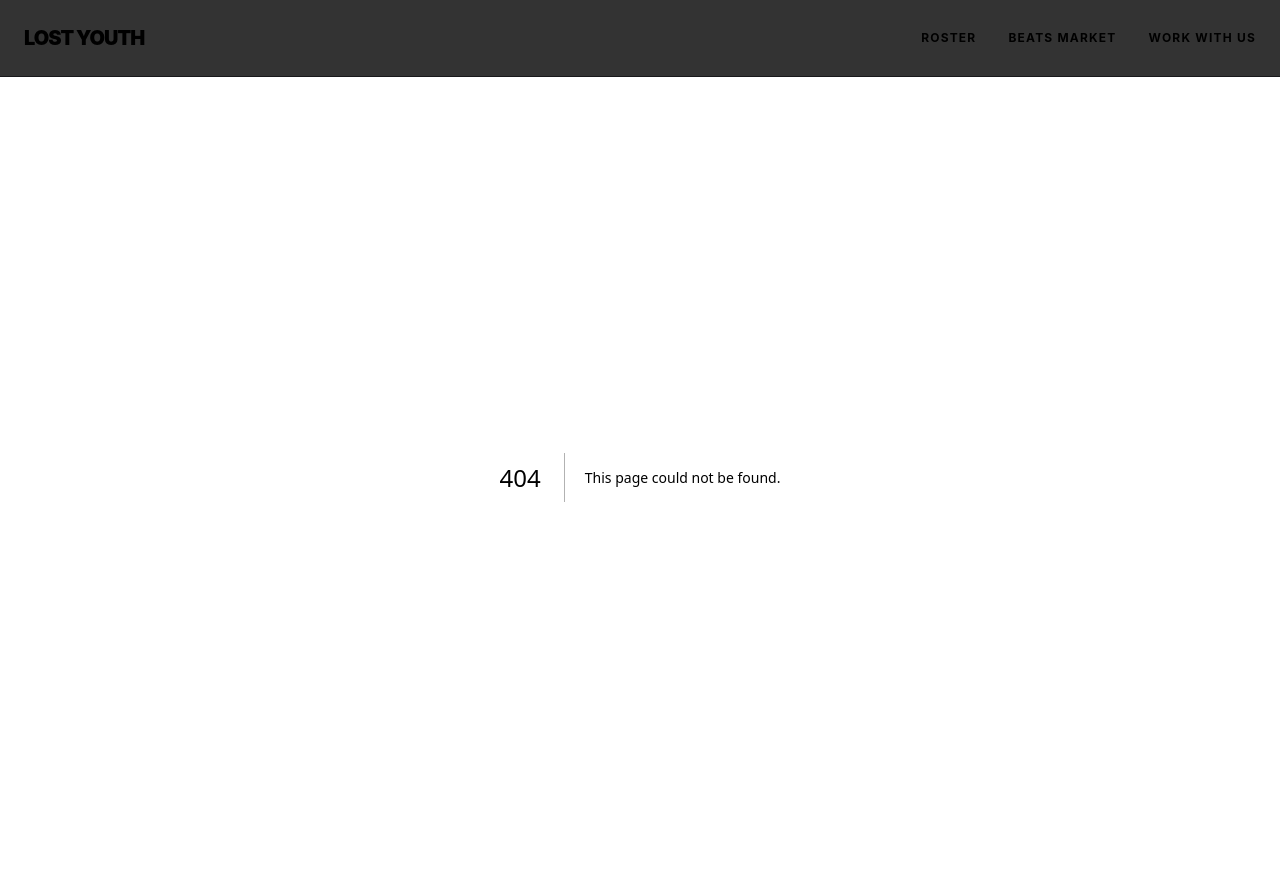
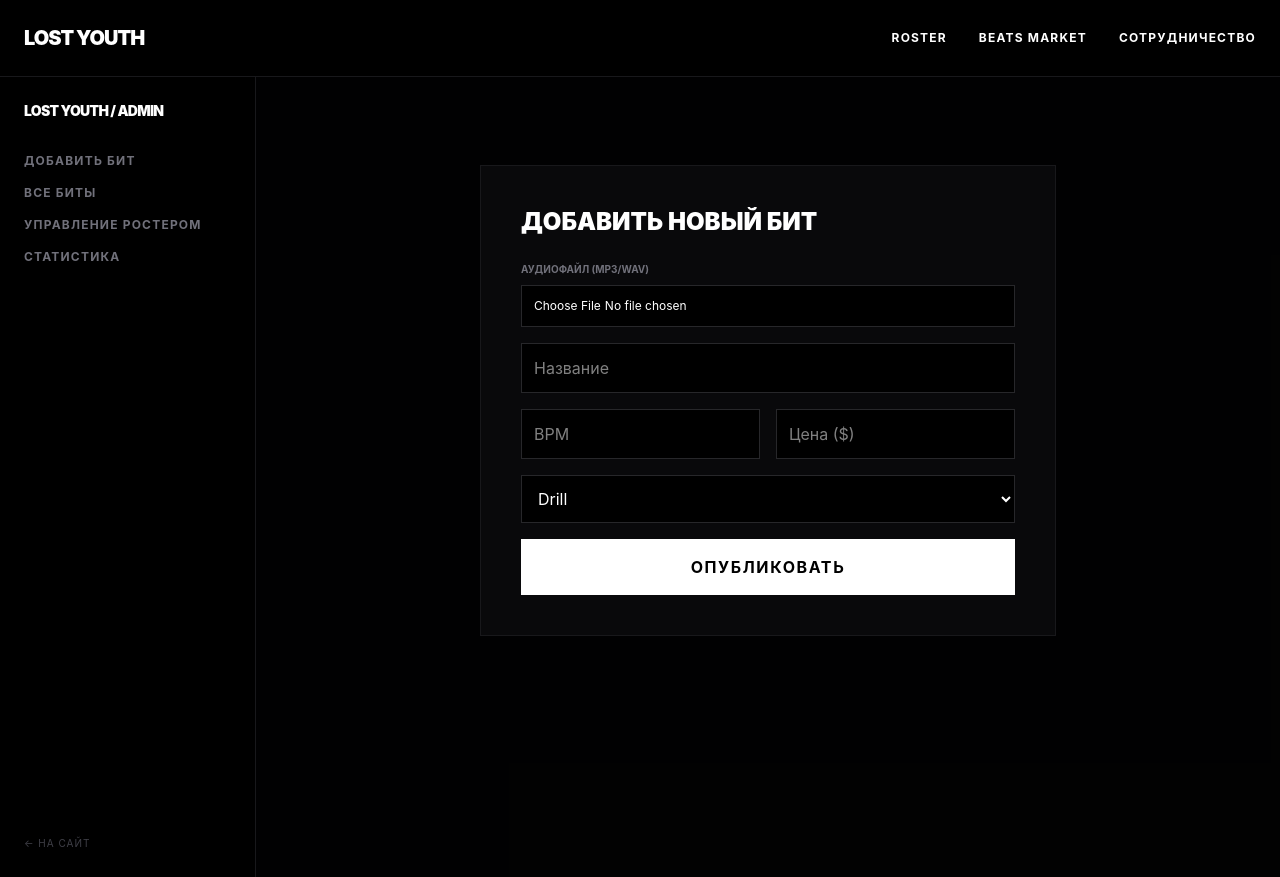
Before and after one commit to BeautifulBabe-MTM/lost-youth-label, a Next.js app: page /admin/upload in a window 1280 px wide. Before the commit this address had no page. Built offline with nearby package versions, Linux system fonts and the light colour scheme.

Commit message:
test build

```diff
--- /dev/null
+++ b/app/admin/layout.tsx
@@ -0,0 +1,40 @@
+import Link from 'next/link';
+
+export default function AdminLayout({ children }: { children: React.ReactNode }) {
+  return (
+    <div className="flex min-h-screen bg-black">
+      {/* Боковая панель админа */}
+      <aside className="w-64 border-r border-zinc-900 p-6 flex flex-col gap-8">
+        <div className="text-sm font-black tracking-tighter text-white uppercase">
+          Lost Youth / Admin
+        </div>
+
+        <nav className="flex flex-col gap-4 text-xs font-bold uppercase tracking-widest text-zinc-500">
+          <Link href="/admin/upload" className="hover:text-white transition">
+            Добавить бит
+          </Link>
+          <Link href="/admin/beats" className="hover:text-white transition">
+            Все биты
+          </Link>
+          <Link href="/admin/roster" className="hover:text-white transition">
+            Управление ростером
+          </Link>
+          <Link href="/admin/stats" className="hover:text-white transition">
+            Статистика
+          </Link>
+        </nav>
+
+        <div className="mt-auto">
+          <Link href="/" className="text-[10px] text-zinc-700 hover:text-zinc-400 uppercase tracking-widest">
+            ← На сайт
+          </Link>
+        </div>
+      </aside>
+
+      {/* Основной контент страницы (например, форма загрузки) */}
+      <main className="flex-1 p-12 bg-zinc-950/20">
+        {children}
+      </main>
+    </div>
+  );
+}
--- /dev/null
+++ b/app/admin/upload/page.tsx
@@ -0,0 +1,102 @@
+"use client";
+import { useState, useRef } from "react";
+
+export default function UploadBeatPage() {
+  const [formData, setFormData] = useState({
+    title: "",
+    genre: "Drill",
+    bpm: "",
+    price: "",
+  });
+
+  const fileInputRef = useRef<HTMLInputElement>(null);
+  const [uploading, setUploading] = useState(false);
+
+  const handleSubmit = async (e: React.FormEvent) => {
+    e.preventDefault();
+    if (!fileInputRef.current?.files?.[0]) return alert("Выбери файл!");
+
+    setUploading(true);
+    try {
+      const file = fileInputRef.current.files[0];
+
+      // 1. Грузим файл в Vercel Blob
+      const response = await fetch(`/api/upload?filename=${file.name}`, {
+        method: 'POST',
+        body: file,
+      });
+      const newBlob = await response.json();
+
+      // 2. Отправляем данные в нашу БД с полученным URL
+      const res = await fetch("/api/beats", {
+        method: "POST",
+        body: JSON.stringify({
+          ...formData,
+          audioUrl: newBlob.url, // Ссылка из облака
+          authorId: "твой-id-из-бд"
+        }),
+      });
+
+      if (res.ok) alert("Бит успешно опубликован в LOST YOUTH!");
+    } catch (error) {
+      console.error(error);
+      alert("Ошибка загрузки");
+    } finally {
+      setUploading(false);
+    }
+  };
+
+  return (
+    <div className="max-w-xl mx-auto p-10 bg-zinc-950 border border-zinc-900 mt-10">
+      <h2 className="text-2xl font-black uppercase mb-6">Добавить новый бит</h2>
+      <form onSubmit={handleSubmit} className="flex flex-col gap-4 text-white">
+
+        {/* Поле для выбора файла */}
+        <div className="flex flex-col gap-2">
+          <label className="text-[10px] uppercase text-zinc-500 font-bold">Аудиофайл (MP3/WAV)</label>
+          <input
+            type="file"
+            ref={fileInputRef}
+            accept="audio/*"
+            className="bg-black border border-zinc-800 p-3 text-xs"
+          />
+        </div>
+
+        <input
+          className="bg-black border border-zinc-800 p-3"
+          placeholder="Название"
+          onChange={(e) => setFormData({...formData, title: e.target.value})}
+        />
+
+        <div className="grid grid-cols-2 gap-4">
+          <input
+            className="bg-black border border-zinc-800 p-3"
+            placeholder="BPM"
+            onChange={(e) => setFormData({...formData, bpm: e.target.value})}
+          />
+          <input
+            className="bg-black border border-zinc-800 p-3"
+            placeholder="Цена ($)"
+            onChange={(e) => setFormData({...formData, price: e.target.value})}
+          />
+        </div>
+
+        <select
+          className="bg-black border border-zinc-800 p-3"
+          onChange={(e) => setFormData({...formData, genre: e.target.value})}
+        >
+          <option value="Drill">Drill</option>
+          <option value="Trap">Trap</option>
+          <option value="Minimalist">Minimalist</option>
+        </select>
+
+        <button
+          disabled={uploading}
+          className="bg-white text-black font-bold p-4 uppercase tracking-widest disabled:bg-zinc-700"
+        >
+          {uploading ? "Загрузка..." : "Опубликовать"}
+        </button>
+      </form>
+    </div>
+  );
+}
--- a/app/api/beats/route.ts
+++ b/app/api/beats/route.ts
@@ -1,10 +1,24 @@
-import { NextResponse } from 'next/server';
+import { NextResponse } from "next/server";
+import { prisma } from "@/app/lib/db";
 
-export async function GET() {
-  const beats = [
-    { id: '1', title: 'Krovostok Style', bpm: 90, price: 30, url: '/demo.mp3' },
-    { id: '2', title: 'Drill Shift', bpm: 140, price: 50, url: '/drill.mp3' },
-  ];
+export async function POST(req: Request) {
+  try {
+    const body = await req.json();
+    const { title, genre, bpm, price, audioUrl, authorId } = body;
 
-  return NextResponse.json(beats);
+    const newBeat = await prisma.beat.create({
+      data: {
+        title,
+        genre,
+        bpm: parseInt(bpm),
+        price: parseFloat(price),
+        audioUrl,
+        authorId, // ID продюсера из твоего ростера
+      },
+    });
+
+    return NextResponse.json(newBeat, { status: 201 });
+  } catch (error) {
+    return NextResponse.json({ error: "Ошибка при добавлении бита" }, { status: 500 });
+  }
 }
--- /dev/null
+++ b/app/api/upload/route.ts
@@ -0,0 +1,13 @@
+import { put } from '@vercel/blob';
+import { NextResponse } from 'next/server';
+
+export async function POST(request: Request): Promise<NextResponse> {
+  const { searchParams } = new URL(request.url);
+  const filename = searchParams.get('filename') || 'beat.mp3';
+
+  const blob = await put(filename, request.body!, {
+    access: 'public',
+  });
+
+  return NextResponse.json(blob);
+}
--- a/app/layout.tsx
+++ b/app/layout.tsx
@@ -4,13 +4,13 @@ import Link from 'next/link';
 export default function RootLayout({ children }: { children: React.ReactNode }) {
   return (
     <html lang="ru">
-        <body className="bg-black text-white antialiased">
+      <body className="bg-black text-white antialiased">
         <nav className="flex items-center justify-between p-6 border-b border-zinc-900 sticky top-0 bg-black/80 backdrop-blur-md z-50">
           <Link href="/" className="text-xl font-black tracking-tighter">LOST YOUTH</Link>
           <div className="flex gap-8 text-xs font-bold uppercase tracking-widest">
             <Link href="/roster" className="hover:text-zinc-400 transition">Roster</Link>
             <Link href="/beats" className="hover:text-zinc-400 transition">Beats Market</Link>
-            <Link href="/contact" className="hover:text-zinc-400 transition">Work with us</Link>
+            <Link href="/contact" className="hover:text-zinc-400 transition">Сотрудничество</Link>
           </div>
         </nav>
         {children}
--- a/app/page.tsx
+++ b/app/page.tsx
@@ -1,37 +1,84 @@
-  import BeatCard from '@/app/components/BeatCard';
+import Link from 'next/link';
+import { prisma } from "@/app/lib/db";
+import BeatCard from "@/app/components/BeatCard";
 
-  async function getBeats() {
-    const res = await fetch('http://localhost:3000/api/beats', { cache: 'no-store' });
-    return res.json();
-  }
+async function getFeaturedBeats() {
+  // Тянем последние 3 бита для витрины
+  return await prisma.beat.findMany({
+    take: 3,
+    include: { author: true },
+    orderBy: { id: 'desc' },
+  });
+}
 
-  export default async function Home() {
-    const beats = await getBeats();
+export default async function HomePage() {
+  const featuredBeats = await getFeaturedBeats();
 
-    return (
-      <main className="min-h-screen bg-black text-white p-8">
-        {/* Секция лейбла */}
-        <section className="mb-20 mt-10">
-          <h1 className="text-8xl font-black uppercase tracking-tighter leading-none mb-4">
-            LOST <br /> YOUTH
+  return (
+    <div className="flex flex-col">
+      {/* HERO SECTION - Лицо лейбла */}
+      <section className="relative h-[80vh] flex items-center justify-center overflow-hidden border-b border-zinc-900">
+        <div className="absolute inset-0 bg-[radial-gradient(circle_at_center,_var(--tw-gradient-stops))] from-zinc-800/20 via-black to-black z-0" />
+
+        <div className="relative z-10 text-center px-4">
+          <h1 className="text-[12vw] font-black leading-none tracking-tighter uppercase mb-4 mix-blend-difference">
+            Lost Youth
           </h1>
-          <p className="max-w-md text-zinc-400 text-lg border-l-2 border-white pl-4 italic">
+          <p className="text-zinc-500 text-sm md:text-lg uppercase tracking-[0.4em] max-w-2xl mx-auto mb-8">
             Независимый лейбл. Мрачный звук окраин, дрилл и минимализм.
-            Продажа эксклюзивных прав и дистрибуция.
           </p>
-        </section>
+          <div className="flex flex-wrap justify-center gap-4">
+            <Link href="/beats" className="bg-white text-black px-8 py-4 text-xs font-bold uppercase tracking-widest hover:bg-zinc-200 transition">
+              Маркет битов
+            </Link>
+            <Link href="/roster" className="border border-zinc-800 px-8 py-4 text-xs font-bold uppercase tracking-widest hover:bg-white hover:text-black transition">
+              Наши артисты
+            </Link>
+          </div>
+        </div>
+      </section>
 
-        {/* Фильтр (позже пригодится) */}
-        <div className="flex gap-4 mb-10 text-sm font-bold uppercase">
-          <button className="border-b-2 border-white pb-1">Our Featured Beats</button>
-          <button className="text-zinc-600 hover:text-zinc-300 transition">Community Market</button>
+      {/* FEATURED BEATS - Свежее мясо */}
+      <section className="py-24 px-6 md:px-12 bg-black">
+        <div className="flex justify-between items-end mb-12">
+          <div>
+            <h2 className="text-3xl font-black uppercase tracking-tighter">Свежие релизы</h2>
+            <p className="text-zinc-500 text-xs uppercase tracking-widest mt-2">Эксклюзивный звук для твоих треков</p>
+          </div>
+          <Link href="/beats" className="text-zinc-400 hover:text-white text-xs uppercase tracking-widest border-b border-zinc-800 pb-1">
+            Смотреть все
+          </Link>
         </div>
 
-        <div className="grid gap-4 max-w-3xl">
-          {beats.map((beat: any) => (
+        <div className="grid grid-cols-1 md:grid-cols-3 gap-8">
+          {featuredBeats.map((beat) => (
             <BeatCard key={beat.id} beat={beat} />
           ))}
         </div>
-      </main>
-    );
-  }
+      </section>
+
+      {/* MANIFESTO - Про что мы */}
+      <section className="py-32 px-6 border-t border-zinc-900 bg-zinc-950/30">
+        <div className="max-w-4xl mx-auto text-center">
+          <span className="text-xs font-bold text-zinc-600 uppercase tracking-[0.5em] block mb-6 italic">Манифест</span>
+          <h3 className="text-2xl md:text-4xl font-medium leading-relaxed tracking-tight">
+            Мы не ищем тренды. Мы создаем холодную атмосферу бетонных джунглей через минимализм и жесткий бас. Продажа эксклюзивных прав и полная дистрибуция.
+          </h3>
+        </div>
+      </section>
+
+      {/* FOOTER - Контакты */}
+      <footer className="py-12 px-6 border-t border-zinc-900 flex flex-col md:flex-row justify-between items-center gap-8 text-[10px] text-zinc-600 uppercase tracking-widest">
+        <div>© 2026 Lost Youth Label. Все права защищены.</div>
+        <div className="flex gap-8">
+          <a href="#" className="hover:text-white transition">Telegram</a>
+          <a href="#" className="hover:text-white transition">VK</a>
+          <a href="#" className="hover:text-white transition">YouTube</a>
+          <Link href="/admin/upload" className="text-[8px] uppercase tracking-widest">
+            Панель управления
+          </Link>
+        </div>
+      </footer>
+    </div>
+  );
+}
--- a/package.json
+++ b/package.json
@@ -10,6 +10,7 @@
   },
   "dependencies": {
     "@prisma/client": "^6.19.3",
+    "@vercel/blob": "^2.3.3",
     "lucide-react": "^1.16.0",
     "next": "16.2.6",
     "react": "19.2.4",
```
Also changed, not shown: 2 other files (tests, documents, lock files or other folders).
